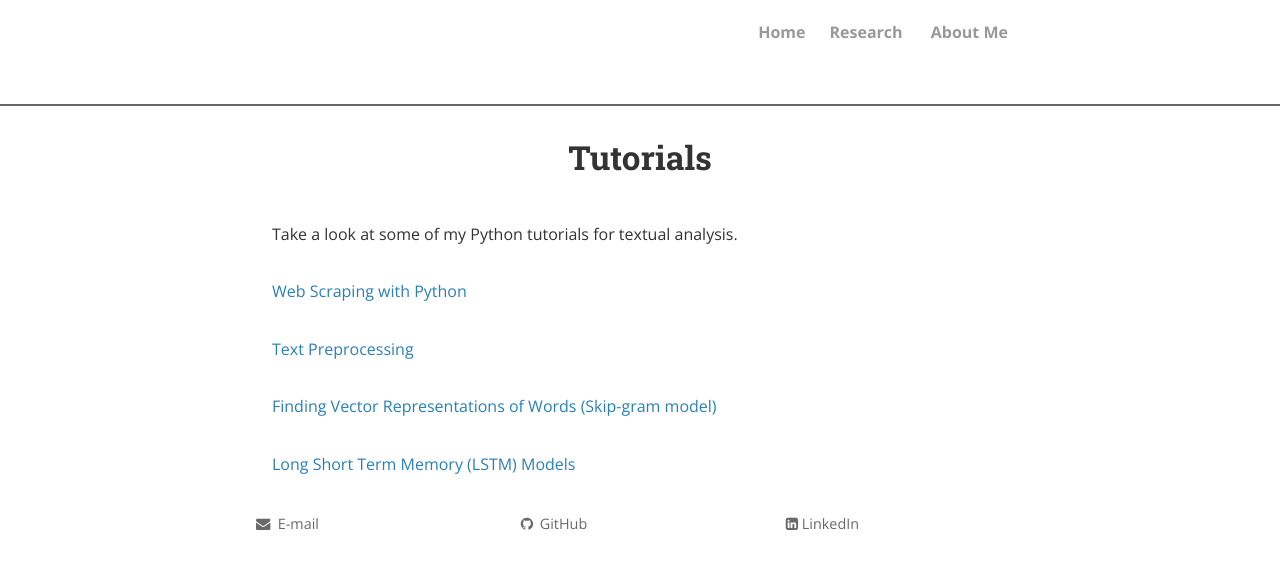
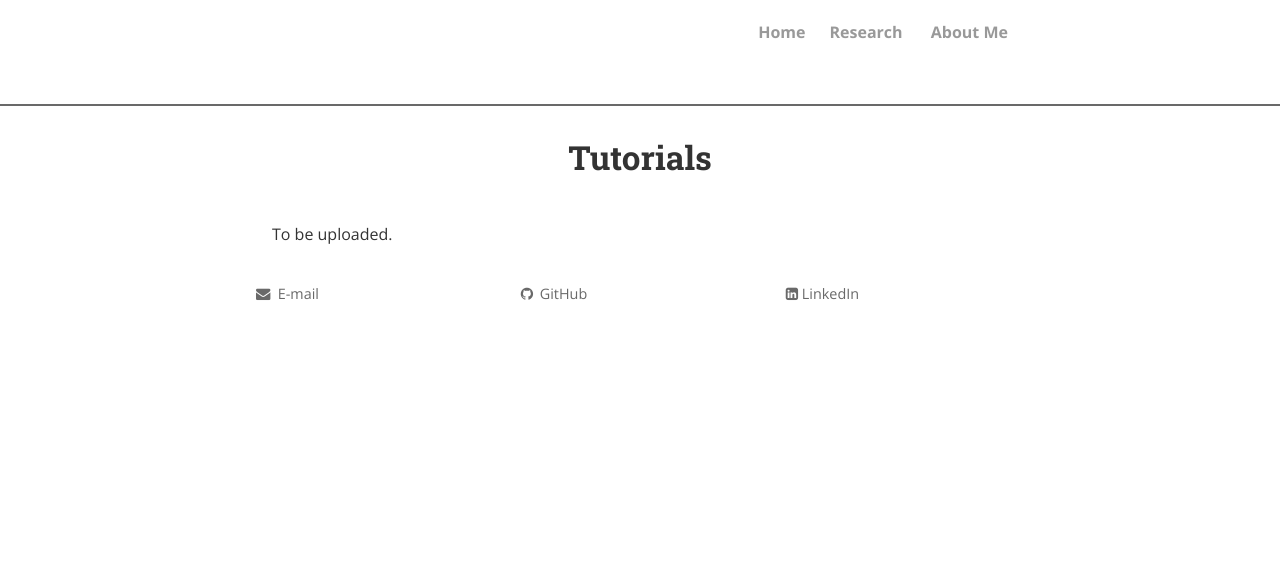
Before and after one commit to JianmingZhengPhys/JianmingZhengPhys.github.io, a Jekyll site: the page built from tutorials.html, in a window 1280 px wide. Shown: the top 569 px of the page. Built offline with Jekyll 4.4.1, drawn with Linux system fonts in a browser that asks for light colours; nearby versions of some CDN libraries; comment, search, counter and statistics services are not loaded; a style sheet for code colours, icons or effects is not loaded.

Commit message:
Update tutorials.html

```diff
--- a/tutorials.html
+++ b/tutorials.html
@@ -3,13 +3,4 @@ layout: page
 title: Tutorials
 permalink: /tutorials/
 ---
-Take a look at some of my Python tutorials for textual analysis.
-<br>
-<br>
-<a href="https://github.com/pesoto/Text-Analysis/blob/master/1_Web_Scraping_Tutorial.ipynb" target="_self">Web Scraping with Python</a><br>
-<br>
-<a href="https://github.com/pesoto/Text-Analysis/blob/master/2_Text_Preprocessing_Tutorial.ipynb" target="_self">Text Preprocessing</a><br>
-<br>
-<a href="https://github.com/pesoto/Text-Analysis/blob/master/5_Skip_Gram_Tutorial.ipynb" target="_self">Finding Vector Representations of Words (Skip-gram model)</a><br>
-<br>
-<a href="https://github.com/pesoto/Text-Analysis/blob/master/6_LSTM_Tutorial.ipynb" target="_self">Long Short Term Memory (LSTM) Models</a><br>
+To be uploaded.
```
